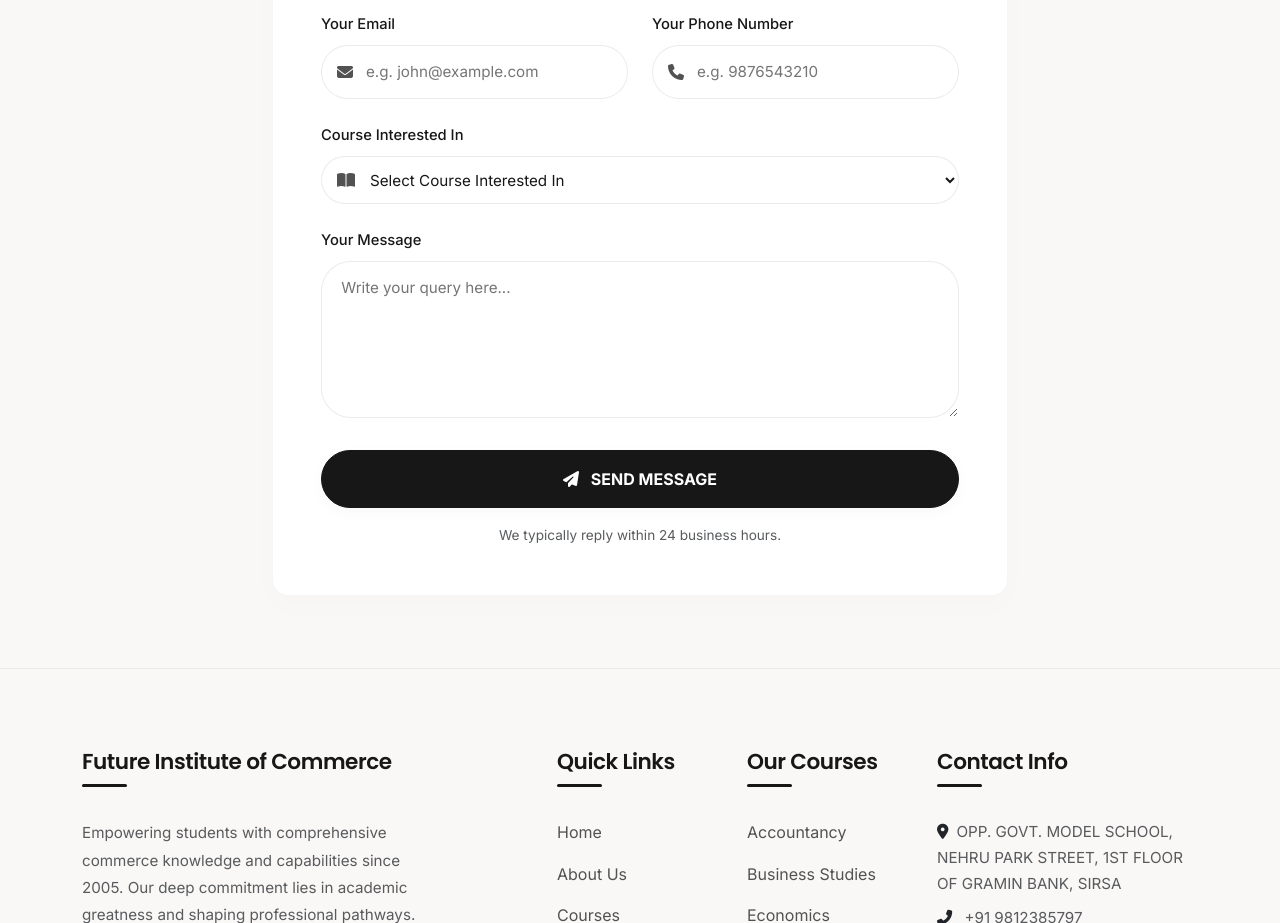
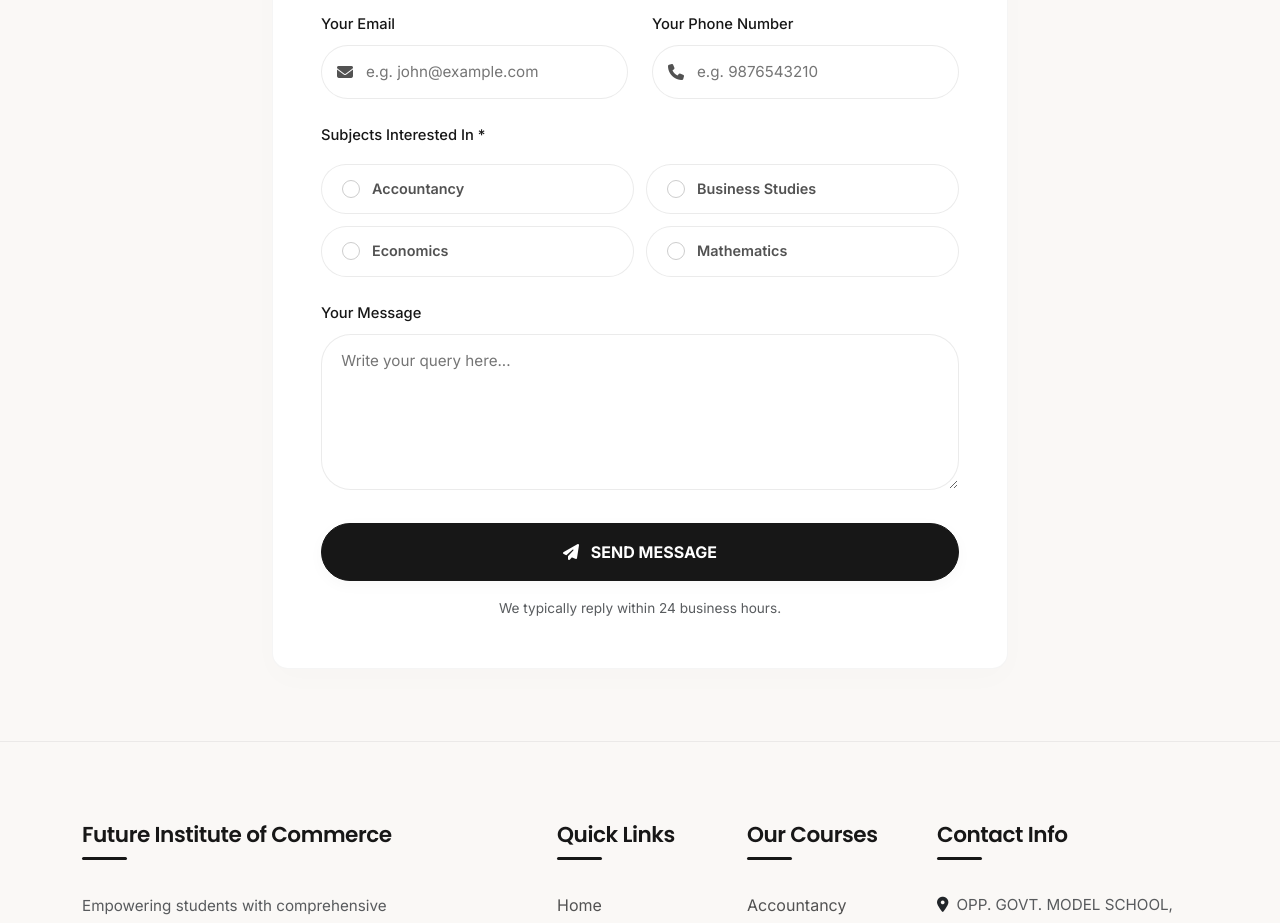
Before and after one commit to keshavladha/Education-Institution-site, an Angular app: page / in a window 1280 px wide. Shown: the part 5200-6123 px from the top of the page. Built offline with nearby package versions, Linux system fonts and the light colour scheme.

Commit message:
feat: convert contact subject selection dropdown to multi-select checkbox pills

```diff
--- a/src/app/components/home/home.css
+++ b/src/app/components/home/home.css
@@ -132,3 +132,68 @@
     padding-bottom: 1.5rem;
   }
 }
+
+/* Subject Checkboxes (Pill Style) */
+.subjects-grid {
+  display: grid;
+  grid-template-columns: repeat(2, 1fr);
+  gap: 0.75rem;
+}
+
+.subject-checkbox-pill {
+  display: flex;
+  align-items: center;
+  gap: 0.75rem;
+  padding: 0.75rem 1.25rem;
+  border: 1px solid rgba(0, 0, 0, 0.08);
+  border-radius: 50px;
+  cursor: pointer;
+  transition: all 0.25s cubic-bezier(0.16, 1, 0.3, 1);
+  background: var(--white);
+  font-weight: 600;
+  font-size: 0.9rem;
+  color: var(--light-text);
+  user-select: none;
+}
+
+.subject-checkbox-pill:hover {
+  border-color: var(--primary);
+  background: rgba(0, 0, 0, 0.01);
+  color: var(--primary);
+}
+
+.subject-checkbox-pill.selected {
+  border-color: var(--primary);
+  background: var(--primary);
+  color: var(--white);
+  box-shadow: 0 4px 12px rgba(23, 23, 23, 0.1);
+}
+
+.checkbox-pill-box {
+  width: 18px;
+  height: 18px;
+  border: 1.5px solid rgba(0, 0, 0, 0.2);
+  border-radius: 50%;
+  display: flex;
+  align-items: center;
+  justify-content: center;
+  flex-shrink: 0;
+  transition: all 0.2s ease;
+}
+
+.subject-checkbox-pill.selected .checkbox-pill-box {
+  background: var(--white);
+  border-color: var(--white);
+}
+
+.checkbox-pill-box i {
+  color: var(--primary);
+  font-size: 0.7rem;
+}
+
+@media (max-width: 576px) {
+  .subjects-grid {
+    grid-template-columns: 1fr;
+    gap: 0.5rem;
+  }
+}
--- a/src/app/components/home/home.html
+++ b/src/app/components/home/home.html
@@ -473,18 +473,19 @@
 
             <!-- Course Interest -->
             <div class="form-group-custom">
-              <label for="subject" class="form-label-custom">Course Interested In</label>
-              <div class="input-icon-container">
-                <i class="fa-solid fa-book-open"></i>
-                <select class="form-input-custom form-select-custom" formControlName="subject" id="subject">
-                  <option value="" disabled selected>Select Course Interested In</option>
-                  <option value="Accountancy">Accountancy</option>
-                  <option value="Business Studies">Business Studies</option>
-                  <option value="Economics">Economics</option>
-                  <option value="Mathematics">Mathematics</option>
-                </select>
+              <label class="form-label-custom mb-3">Subjects Interested In *</label>
+              <div class="subjects-grid mb-3">
+                <div *ngFor="let subject of subjects; let i = index"
+                     class="subject-checkbox-pill"
+                     [class.selected]="subject.selected"
+                     (click)="toggleSubject(i)">
+                  <div class="checkbox-pill-box">
+                    <i class="fas fa-check" *ngIf="subject.selected"></i>
+                  </div>
+                  <span>{{ subject.name }}</span>
+                </div>
               </div>
-              <div *ngIf="isInvalid('subject')" class="validation-error-text">Please select a course.</div>
+              <div *ngIf="isInvalid('subject')" class="validation-error-text">Please select at least one subject.</div>
             </div>
 
             <!-- Message -->
--- a/src/app/components/home/home.ts
+++ b/src/app/components/home/home.ts
@@ -18,6 +18,13 @@ export class Home implements OnInit {
   // Dynamic Alert Config
   alertMessage = '';
   alertType: 'success' | 'danger' | 'warning' | '' = '';
+
+  subjects = [
+    { name: 'Accountancy', selected: false },
+    { name: 'Business Studies', selected: false },
+    { name: 'Economics', selected: false },
+    { name: 'Mathematics', selected: false }
+  ];
 
   constructor(
     private fb: FormBuilder,
@@ -40,6 +47,14 @@ export class Home implements OnInit {
   isInvalid(fieldName: string): boolean {
     const control = this.contactForm.get(fieldName);
     return !!(control && control.invalid && (control.dirty || control.touched));
+  }
+
+  toggleSubject(index: number): void {
+    this.subjects[index].selected = !this.subjects[index].selected;
+    const selectedStr = this.subjects.filter(s => s.selected).map(s => s.name).join(', ');
+    this.contactForm.get('subject')?.setValue(selectedStr);
+    this.contactForm.get('subject')?.markAsDirty();
+    this.contactForm.get('subject')?.markAsTouched();
   }
 
   async onSubmit(): Promise<void> {
@@ -65,6 +80,7 @@ export class Home implements OnInit {
       this.alertType = 'success';
       this.alertMessage = 'Thank you for reaching out! Your enquiry has been received successfully.';
       this.contactForm.reset();
+      this.subjects.forEach(s => s.selected = false);
 
       // Trigger asynchronous email alert to administrator in background
       this.emailService.sendAdminContactNotification(name, fname, email, phone, subject, message);
```
